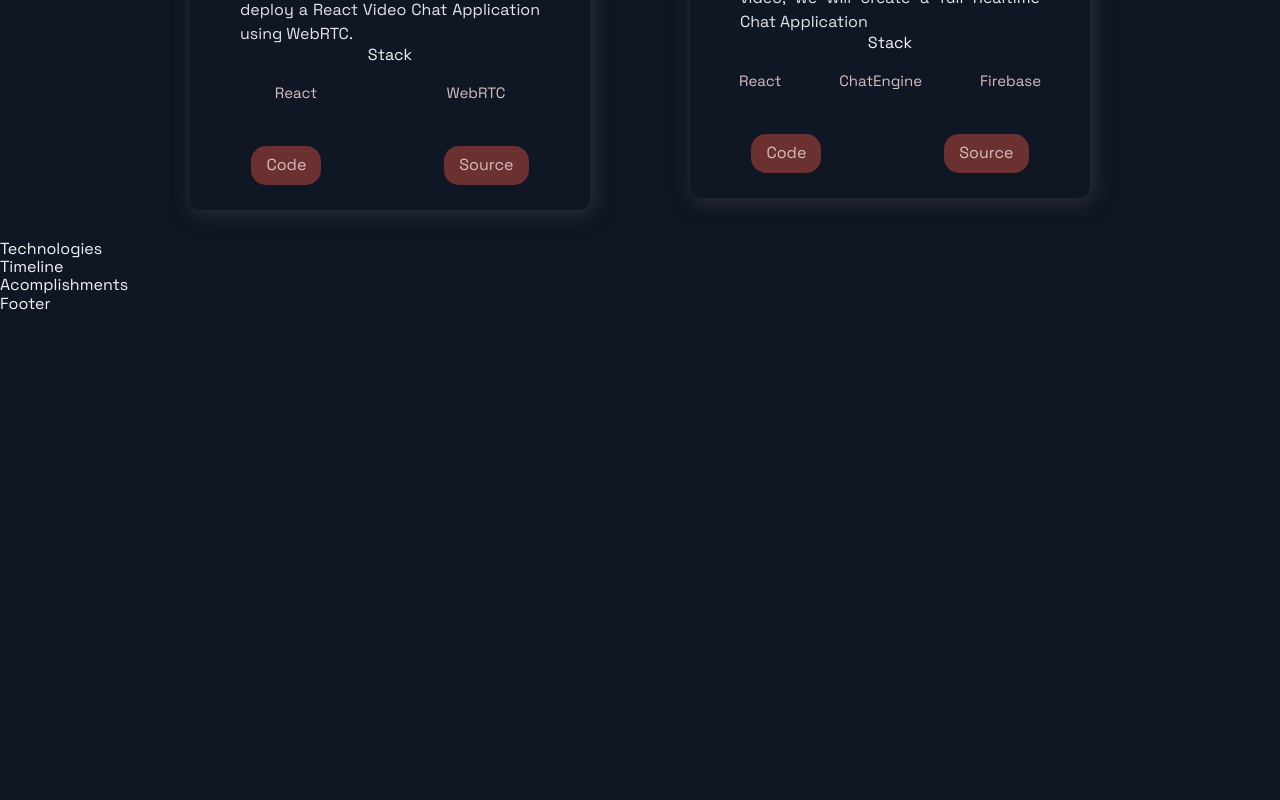
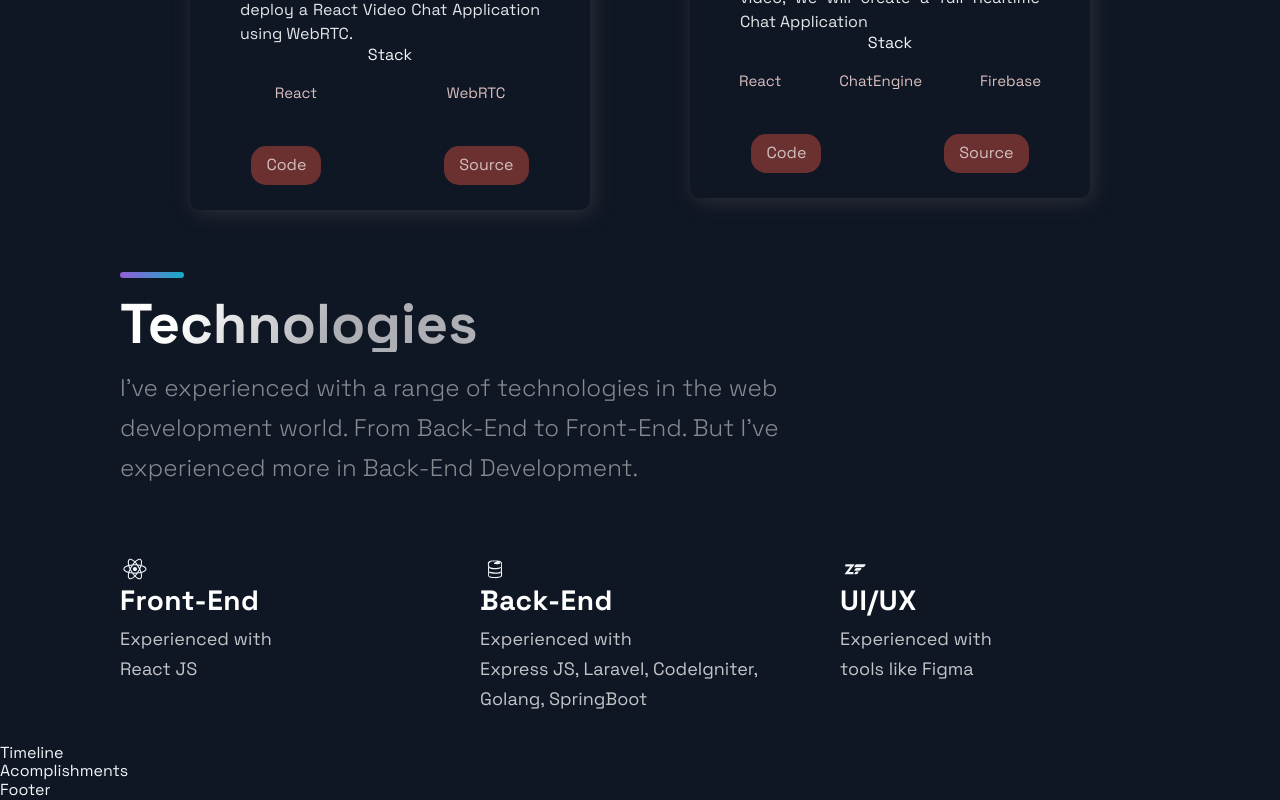
Before and after one commit to aldybw/react-portfolio, a Next.js app: page / in a window 1280 px wide. Shown: the part 1930-2730 px from the top of the page. Before the commit the page ends 2244 px from the top, so only its background shows below. Built offline with nearby package versions, Linux system fonts and the light colour scheme.

Commit message:
technologies

```diff
--- a/src/components/Technologies/Technologies.js
+++ b/src/components/Technologies/Technologies.js
@@ -14,6 +14,49 @@
   ListTitle,
 } from "./TechnologiesStyles";
 
-const Technologies = () => <div>Technologies</div>;
+const Technologies = () => (
+  <Section id="tech">
+    <SectionDivider />
+    <br />
+    <SectionTitle>Technologies</SectionTitle>
+    <SectionText>
+      I've experienced with a range of technologies in the web development
+      world. From Back-End to Front-End. But I've experienced more in Back-End
+      Development.
+    </SectionText>
+    <List>
+      <ListItem>
+        <DiReact size="3rem" />
+        <ListContainer>
+          <ListTitle>Front-End</ListTitle>
+          <ListParagraph>
+            Experienced with <br />
+            React JS
+          </ListParagraph>
+        </ListContainer>
+      </ListItem>
+      <ListItem>
+        <DiFirebase size="3rem" />
+        <ListContainer>
+          <ListTitle>Back-End</ListTitle>
+          <ListParagraph>
+            Experienced with <br />
+            Express JS, Laravel, CodeIgniter, Golang, SpringBoot
+          </ListParagraph>
+        </ListContainer>
+      </ListItem>
+      <ListItem>
+        <DiZend size="3rem" />
+        <ListContainer>
+          <ListTitle>UI/UX</ListTitle>
+          <ListParagraph>
+            Experienced with <br />
+            tools like Figma
+          </ListParagraph>
+        </ListContainer>
+      </ListItem>
+    </List>
+  </Section>
+);
 
 export default Technologies;
```
